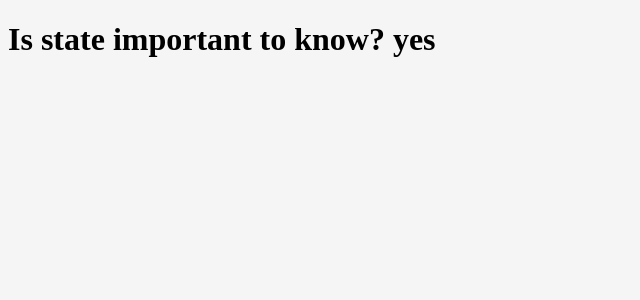
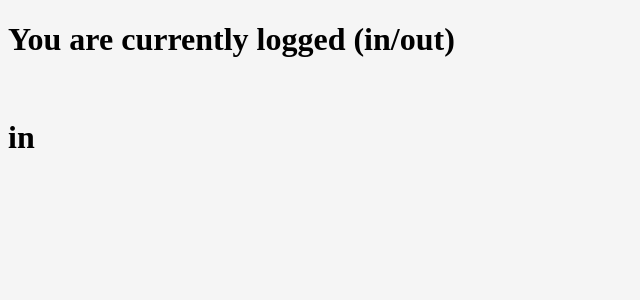
Before and after one commit to gdutk007/react-tutorial, a React (Create React App) app in the folder my-app/: page / in a window 1280 px wide. Shown: the top 300 px of the page, without its empty margins (0-640 px from the left). Built offline with nearby package versions, Linux system fonts and the light colour scheme.

Commit message:
Messing around with class components, constructors, props, and states.

```diff
--- a/my-app/src/App.js
+++ b/my-app/src/App.js
@@ -20,14 +20,19 @@ class App extends React.Component {
   constructor(){
     super()
     this.state={
-      answer: "yes"
+      isloggedin: true
     }
   }
 
   render(){
+    let status = "out"
+    if(this.state.isloggedin){
+      status = "in"
+    }
     return (
       <div>
-        <h1> Is state important to know? {this.state.answer} </h1>
+        <h1> You are currently logged (in/out) </h1> <br/>
+        <h1> {status} </h1>
       </div>
     )
   }
```
